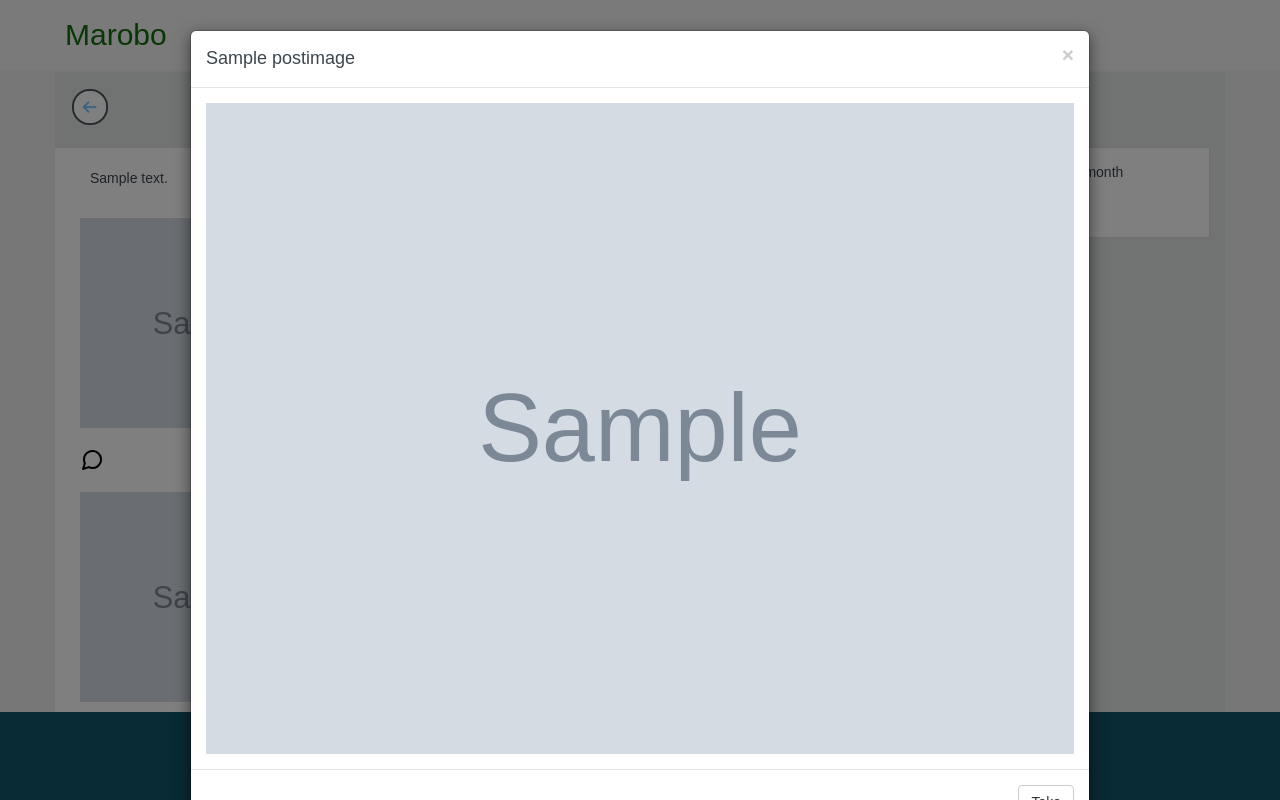
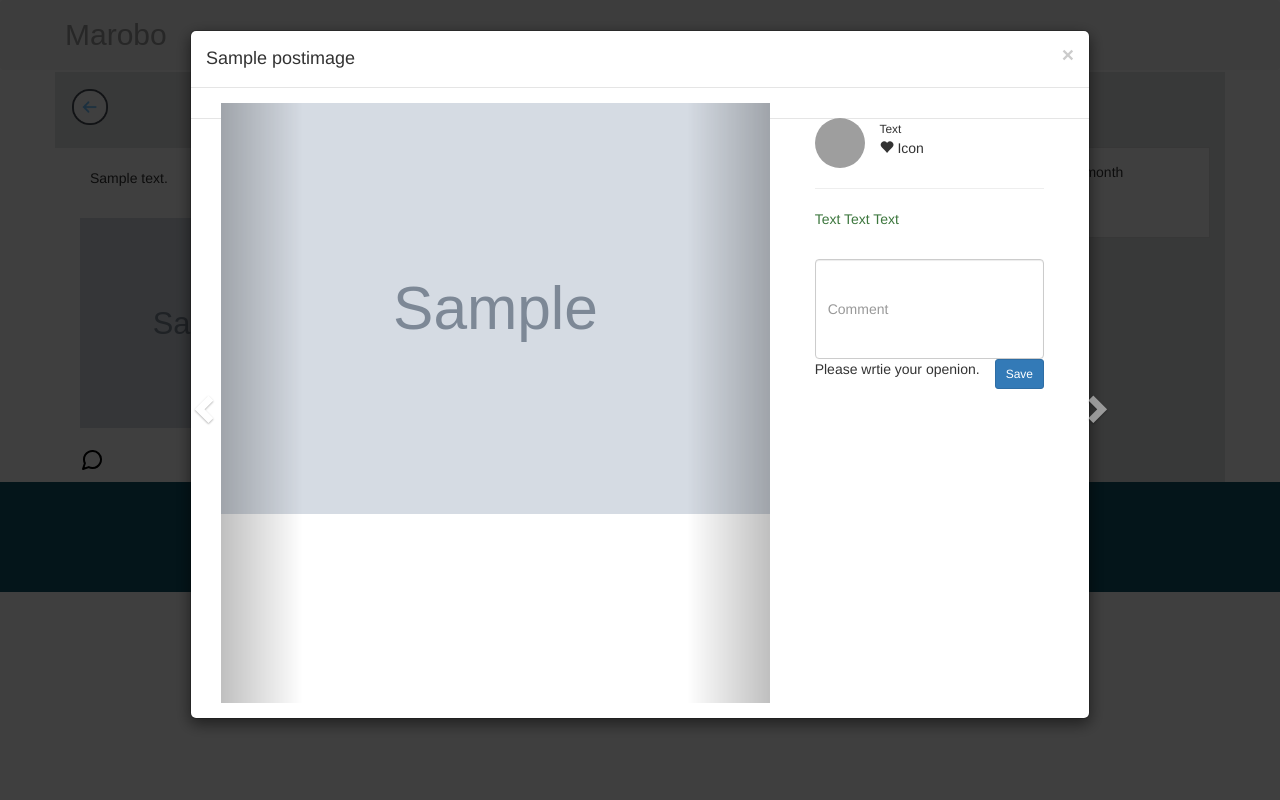
Before and after one commit to joanico/swbemanas, a Django app: page /1/ in a window 1280 px wide, after a click that opens the changed part. Run offline with Django 3.2, Linux system fonts and the light colour scheme; tables that the repository leaves empty hold one stand-in row (values such as "Sample post"); grey boxes marked "Sample" are stand-in pictures; some libraries are stand-ins or nearby versions; grey boxes are pictures that could not be loaded.

Commit message:
add comment photos to modal

```diff
--- a/swbemanas/marobo/templates/marobo/detail.html
+++ b/swbemanas/marobo/templates/marobo/detail.html
@@ -11,13 +11,12 @@
             {% for p in photos %}
                 {% if p.images %}
                 <div class="card" style="width: 18rem;">
-                    <img src="{{p.images.url }}" class="img-detail" alt="Card image cap">                  <div class="card-body">
-                        <a href="{% url 'blog' %}"><img src="{% static 'icons/message-circle.svg' %}" class="icons"></a>
-                  </div>
+                    <div class="card-body">
+                        <a href="javascript:void(0);" class="" data-toggle="modal" data-target="#tutorialsplaneModal_{{ p.id }}">
+                            <img src="{{p.images.url }}" class="img-detail" alt="Image"><img src="{% static 'icons/message-circle.svg' %}" class="icons">
+                        </a>
+                    </div>
                 </div>
-                    <a href="javascript:void(0);" class="" data-toggle="modal" data-target="#tutorialsplaneModal_{{ p.id }}">
-                        <img src="{{p.images.url }}" class="img-detail" alt="Image"><img src="{% static 'icons/message-circle.svg' %}" class="icons">
-                    </a>
                 {% else %}
                     <video width="530" height="440" controls autoplay>
                         <source src="{{ p.images.url }}" type="video/mp4"> </source>
@@ -25,18 +24,71 @@
                     <h3>Iha ne'e la iha photo</h3>
                 {% endif %}
             <!-- display modal -->
-            <div id="tutorialsplaneModal_{{ p.id }}" class="modal fade" role='dialog'>
-                <div class="modal-dialog modal-lg">
+            <div id="tutorialsplaneModal_{{ p.id }}" class="modal fade" tabindex="-1" role="dialog" arial-labelledby=myModalLabel">
+                <div class="modal-dialog modal-lg" role="document">
                     <div class="modal-content">
                         <div class="modal-header">
                             <button type="button" class="close" data-dismiss="modal" aria-hidden="true">&times;</button>
                        <h4 class="modal-title">{{ p.name }}</h4>
                         </div>
                         <div class="modal-body">
-                            <img src="{{ p.images.url }}" style="width:100%;height:auto;">
+
+                            <div class="rows">
+                            <div class="col-md-8">
+                                <div id="myCarousel" class="carousel slide" data-ride="carousel" style="height:600px">
+                                    <!-- Indicators -->
+                                    <ol class="carousel-indicators">
+                                        <li data-target="#myCarousel" data-slide-to="0" class="active"></li>
+                                    </ol>
+
+                                    <!-- Wrapper for slides -->
+                                    <div class="carousel-inner" role="listbox">
+                                        <div class="item active">
+                                            <img src="{{ p.images.url }}" style="width:100%;height:auto;">
+                                        </div>
+                                    </div>
+
+                                    <!-- Left and right controls -->
+                                    <a class="left carousel-control" href="#myCarousel" role="button" data-slide="prev">
+                                        <span class="glyphicon glyphicon-chevron-left" aria-hidden="true"></span>
+                                        <span class="sr-only">Previous</span>
+                                    </a>
+                                    <a class="right carousel-control" href="#myCarousel" role="button" data-slide="next">
+                                        <span class="glyphicon glyphicon-chevron-right" aria-hidden="true"></span>
+                                        <span class="sr-only">Next</span>
+                                    </a>
+                                </div>
+                            </div>
+
+                            <div class="col-md-4">
+                                <div class="modal-body inline">
+                                    <div class="row">
+                                        <div class="col-md-3">
+                                            <img src="http://www.solidbackgrounds.com/images/2880x1800/2880x1800-tiffany-blue-solid-color-background.jpg" width="50" height="50" alt="..." class="img-circle">
+                                        </div>
+                                        <div class="col-md-9">
+                                            <small>Text</small>
+                                            <br/>
+                                            <span class="glyphicon glyphicon-heart"></span> Icon
+                                        </div>
+                                    </div>
+                                   <hr/>
+
+                                    {% for comment_photo in comment_photo_form %}
+                                        {{ comment_photo }}
+                                    {% endfor %}
+                                    <p class="text-success">Text Text Text</p>
+                                    <br/>
+
+                                    <input placeholder="Comment" type="text" style="height:100px" class="form-control" />
+                                    <span class="text-mute">Please wrtie your openion.</span>
+                                    <button class="btn btn-sm btn-primary pull-right">Save</button>
+
+                                </div>
+                            </div>
+                        </div>
                         </div>
                         <div class="modal-footer">
-                            <button type="button" class="btn btn-default" data-dismiss="modal">Taka</button>
                         </div>
                     </div>
                   </div>
@@ -117,6 +169,22 @@
             <!-- end of comment form-->
         </div>
 </div>
+
+
+<link rel="stylesheet" href="http://maxcdn.bootstrapcdn.com/bootstrap/3.3.5/css/bootstrap.min.css">
+<script src="https://ajax.googleapis.com/ajax/libs/jquery/1.11.3/jquery.min.js"></script>
+<script src="http://maxcdn.bootstrapcdn.com/bootstrap/3.3.5/js/bootstrap.min.js"></script>
+
+<style>
+    .carousel-control .glyphicon-chevron-right, .carousel-control .icon-next {
+        margin-right: -382px;
+    }
+    .carousel-control .glyphicon-chevron-left, .carousel-control .icon-prev {
+        margin-left: -71px;
+    }
+
+</style>
+
 <script type="text/javascript">
 
     $('.btn-cta-secondary').click(function (e) {
--- a/swbemanas/marobo/views.py
+++ b/swbemanas/marobo/views.py
@@ -17,6 +17,7 @@ def blog_view(request):
     # Get all data from Post database
     posts = Post.objects.all()
     return render(request, 'marobo/index.html', {'posts':posts})
+
 
 def detail_view(request, id):
     # get post object
@@ -50,33 +51,32 @@ def detail_view(request, id):
             # set default for user who are logged create comment
             if request.user.is_authenticated:
                     new_comment.author = request.user
+            elif  request.user.is_anonymous: # AnonymousUser code
+                    new_comment.author = None
             # assign ship to the comment
             new_comment.post = post
             # save
             new_comment.save()
             # return direct to absolute url
             return HttpResponseRedirect(post.get_absolute_url())
+
+    if request.method == 'POST':
+        cf = CommentPhotoForm(request.POST or None)
+        if cf.is_valid():
+            content = request.POST.get('content')
+            comment = CommentPhoto.objects.create(post = post, user = request.user, content = content)
+            comment.save()
+            return redirect(post.get_absolute_url())
+        else:
+            cf = CommentPhotoForm()
+
+            context ={
+            'comment_photo_form':cf,
+            }
+            return render(request, 'marobo/detail.html', context)
     else:
         comment_form = CommentForm()
     return render(request, 'marobo/detail.html', {'post': post, 'photos':photos, 'comments': comments, 'comment_form': comment_form})
-
-
-def comment_detailview(request, id):
-    if request.method == 'POST':
-            cf = CommentPhotoForm(request.POST or None)
-            if cf.is_valid():
-                content = request.POST.get('content')
-                comment = CommentPhoto.objects.create(post = post, user = request.user, content = content)
-                comment.save()
-                return redirect(post.get_absolute_url())
-            else:
-                cf = CommentPhotoForm()
-
-                context ={
-                'comment_form':cf,
-                }
-                return render(request, 'marobo/detail.html', context)
-
 
 def login_view(request):
     # request post method
```
